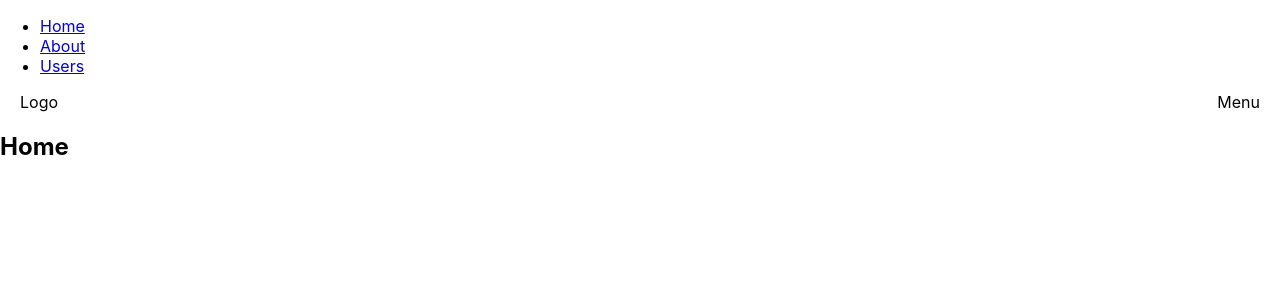
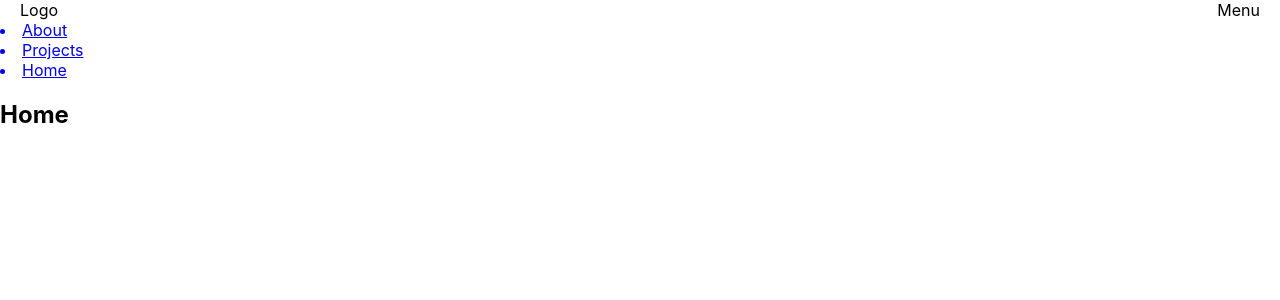
Before and after one commit to eminaydin/react-router, a React (Create React App) app: page /Projects in a window 1280 px wide. Shown: the top 300 px of the page. Built offline with nearby package versions, Linux system fonts and the light colour scheme.

Commit message:
components created

```diff
--- /dev/null
+++ b/src/About.js
@@ -0,0 +1,11 @@
+import React from 'react';
+import { Link } from "react-router-dom";
+const About = () => {
+    return (
+        <div>
+
+        </div>
+    );
+}
+
+export default About;
--- a/src/App.js
+++ b/src/App.js
@@ -5,76 +5,28 @@ import {
   Route,
   Link
 } from "react-router-dom";
+import Projects from "./Projects"
+import About from "./About"
+import Nav from "./Nav"
 import "./App.css"
 
 export default function App() {
   return (
     <Router>
       <div>
-        <nav>
-          <ul>
-            <li>
-              <Link to="/">Home</Link>
-            </li>
-            <li>
-              <Link to="/about">About</Link>
-            </li>
-            <li>
-              <Link to="/users">Users</Link>
-            </li>
-          </ul>
-        </nav>
-
-        {/* A <Switch> looks through its children <Route>s and
-            renders the first one that matches the current URL. */}
+        <Nav />
         <Switch>
           <Route path="/about">
             <About />
           </Route>
-          <Route path="/users">
-            <Users />
+          <Route path="/Projects">
+            <Projects />
           </Route>
-          <Route path="/">
-            <Home />
+          <Route path="/" exact>
           </Route>
         </Switch>
       </div>
     </Router>
   );
+
 }
-
-function Home() {
-  const [isOpen, setIsOpen] = useState(true);
-  function clickHandler() {
-    setIsOpen(true)
-  }
-
-
-  return (
-    <div>
-      {isOpen ?
-        (
-          <><div className="navbar">
-            <span className="logo">Logo</span>
-            <span className="hamburger"
-              onClick={clickHandler}>Menu</span>
-          </div>
-            <h2>Home</h2>
-          </>
-        )
-        :
-        (
-          null
-        )}
-
-    </div >
-  )
-}
-
-function About() {
-  return <h2>About</h2>;
-}
-
-function Users() {
-  return <h2>Users</h2>;
-}
--- /dev/null
+++ b/src/Nav.js
@@ -0,0 +1,38 @@
+import React, { useState } from 'react';
+import { Link } from "react-router-dom";
+
+const Nav = () => {
+
+
+    const [isOpen, setIsOpen] = useState(true);
+    function clickHandler() {
+        setIsOpen(true)
+    }
+    return (
+        <div>
+
+            <>
+                <div className="navbar">
+                    <span className="logo">Logo</span>
+                    <span className="hamburger"
+                        onClick={clickHandler}>Menu</span>
+                    <Link to="/about">
+                        <li>About</li>
+                    </Link>
+                    <Link to="/projects">
+                        <li>Projects</li>
+                    </Link>
+                    <Link to="/" exact>
+                        <li>Home</li>
+                    </Link>
+
+                </div>
+                <h2>Home</h2>
+            </>
+
+
+        </div >
+    );
+}
+
+export default Nav;
--- /dev/null
+++ b/src/Projects.js
@@ -0,0 +1,11 @@
+import React from 'react';
+import { Link } from "react-router-dom";
+const Projects = () => {
+    return (
+        <div>
+
+        </div>
+    );
+}
+
+export default Projects;
```
